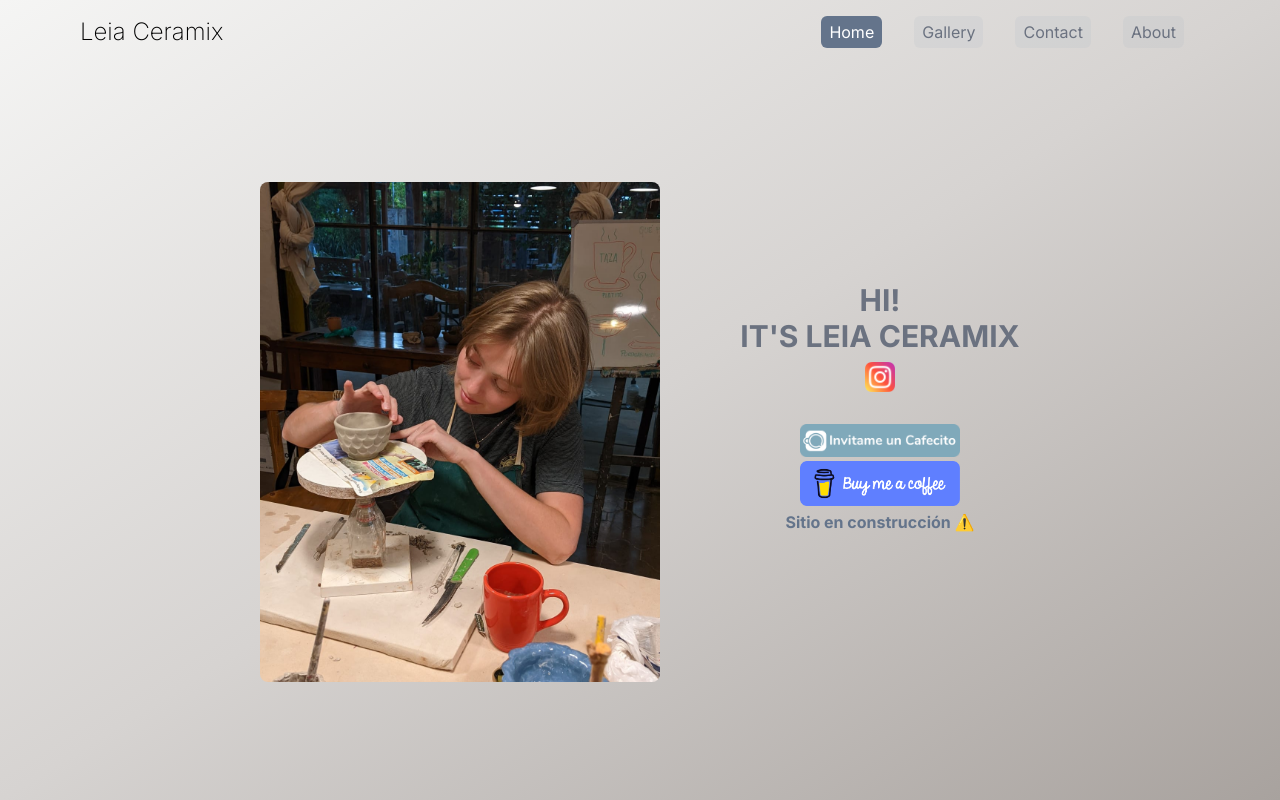
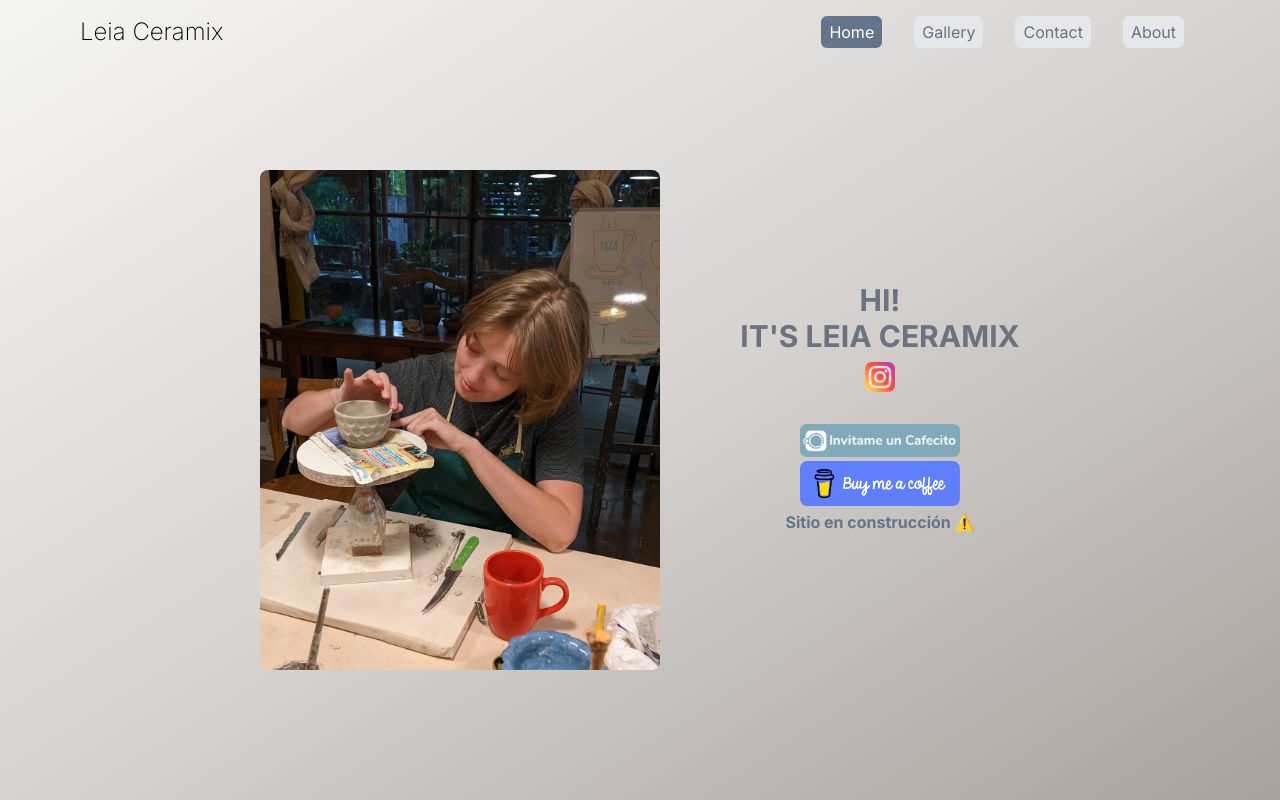
Before and after one commit to argrosarie/leiaceramix, a Next.js app: page / in a window 1280 px wide. Built offline with nearby package versions, Linux system fonts and the light colour scheme.

Commit message:
Navbar style fixes

```diff
--- a/src/app/components/Navbar/Navbar.js
+++ b/src/app/components/Navbar/Navbar.js
@@ -33,7 +33,7 @@ const Navbar = () => {
           currentPage === item.path
             ? 'bg-slate-500 text-white hover:text-white'
             : ''
-        } bg-slate-400/10 my-1 rounded-md p-1 bg-gray-200 md:px-2`}
+        }  my-1 rounded-md p-1 bg-gray-200 md:px-2`}
       >
         {item.label}
       </button>
@@ -43,7 +43,7 @@ const Navbar = () => {
   return (
     <nav
       className={`bg-base-100 fixed z-10 w-full ${
-        isOpen ? 'bg-transparent/50' : 'bg-transparent'
+        isOpen ? 'bg-transparent/50' : 'bg-transparent h-14'
       }`}
     >
       <div className="flex items-center justify-between px-4 py-3 md:pl-10 lg:pl-20">
--- a/src/app/page.js
+++ b/src/app/page.js
@@ -8,7 +8,7 @@ export default function Home() {
   return (
     <>
       <div className="flex flex-col md:flex-row justify-center items-center min-h-screen bg-gradient-to-br from-stone-100 via-stone-300 to-stone-400 space-y-8 md:space-x-20">
-        <section className="mt-16">
+        <section className="mt-10">
           <div className="">
             <Image
               src={Profile}
```
